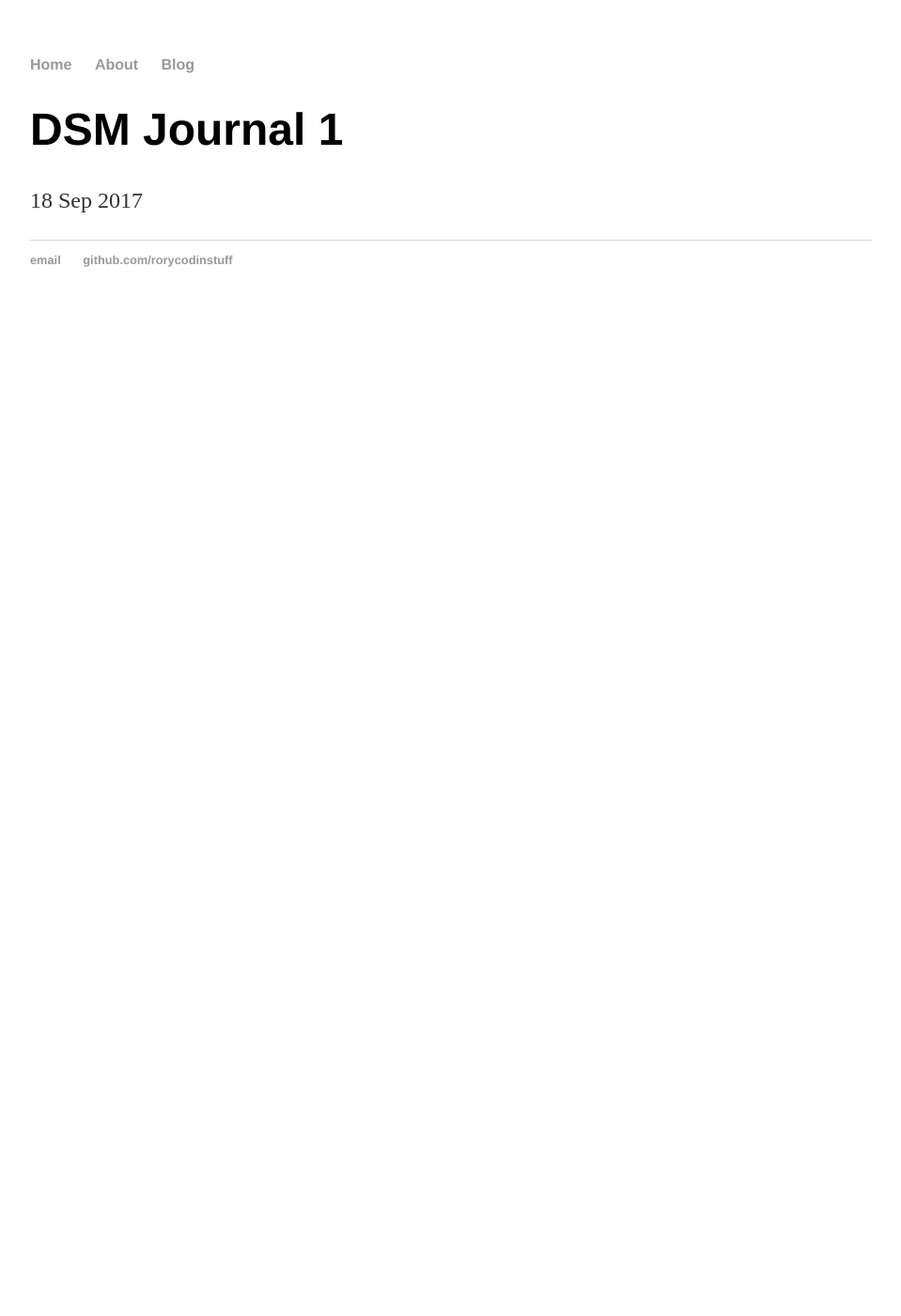
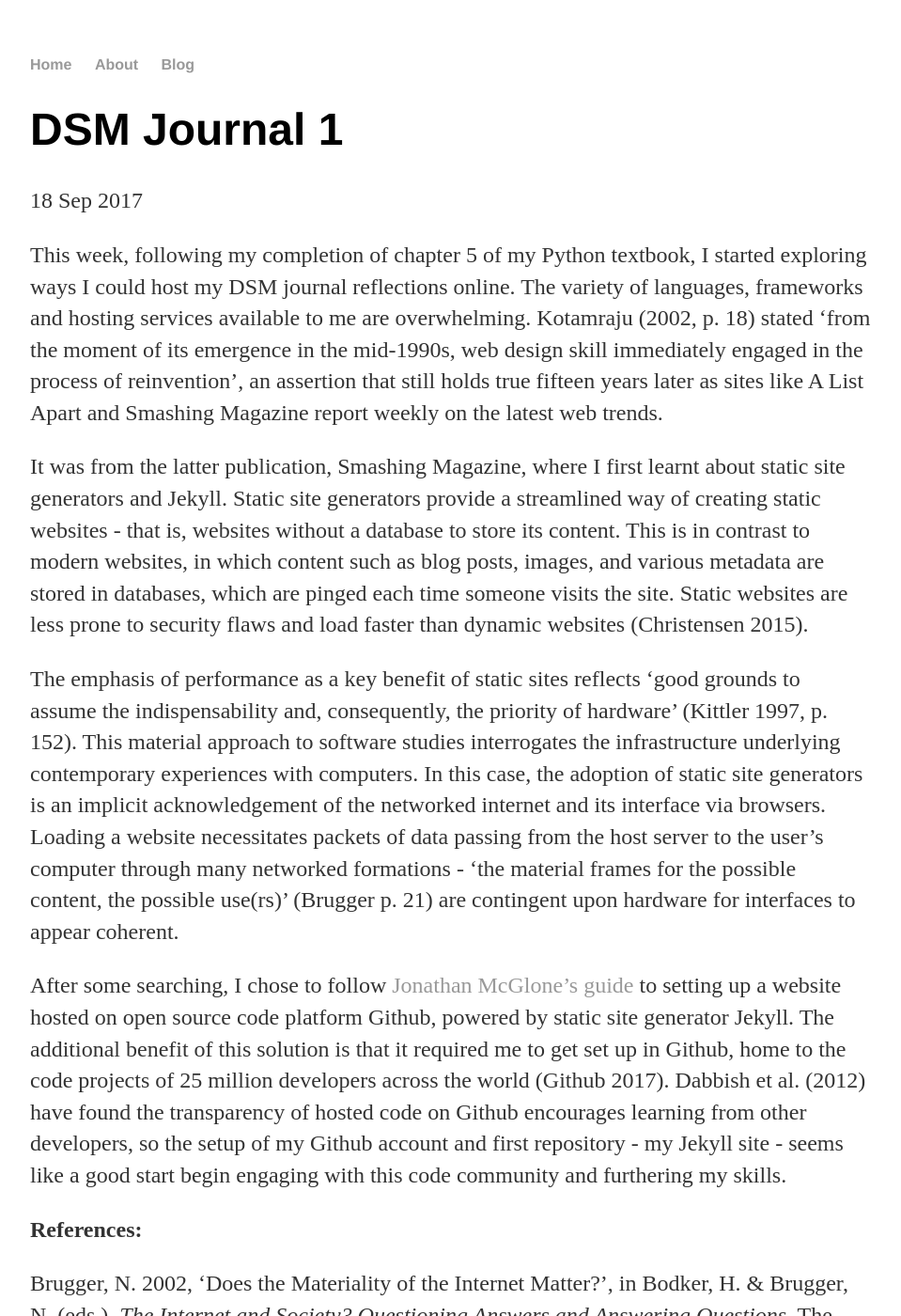
Before and after one commit to rorycodinstuff/rorycodinstuff.github.io, a Jekyll site: the page built from _posts/2017-09-05-dsm-journal-2.md, in a window 1280 px wide and 1400 px high. Shown: the whole window at 94% size, without its empty margins (160-1119 px from the left). Built offline with Jekyll 4.4.1, drawn with Linux system fonts in a browser that asks for light colours; some of the changed text lies outside the part shown.

Commit message:
Update 2017-09-05-dsm-journal-2.md

```diff
--- a/_posts/2017-09-05-dsm-journal-2.md
+++ b/_posts/2017-09-05-dsm-journal-2.md
@@ -3,3 +3,25 @@ layout: post
 title: "DSM Journal 1"
 date: 2017-09-18
 ---
+
+This week, following my completion of chapter 5 of my Python textbook, I started exploring ways I could host my DSM journal reflections online. The variety of languages, frameworks and hosting services available to me are overwhelming. Kotamraju (2002, p. 18) stated 'from the moment of its emergence in the mid-1990s, web design skill immediately engaged in the process of reinvention', an assertion that still holds true fifteen years later as sites like A List Apart and Smashing Magazine report weekly on the latest web trends.
+
+It was from the latter publication, Smashing Magazine, where I first learnt about static site generators and Jekyll. Static site generators provide a streamlined way of creating static websites - that is, websites without a database to store its content. This is in contrast to modern websites, in which content such as blog posts, images, and various metadata are stored in databases, which are pinged each time someone visits the site. Static websites are less prone to security flaws and load faster than dynamic websites (Christensen 2015).
+
+The emphasis of performance as a key benefit of static sites reflects 'good grounds to assume the indispensability and, consequently, the priority of hardware' (Kittler 1997, p. 152). This material approach to software studies interrogates the infrastructure underlying contemporary experiences with computers. In this case, the adoption of static site generators is an implicit acknowledgement of the networked internet and its interface via browsers. Loading a website necessitates packets of data passing from the host server to the user's computer through many networked formations - 'the material frames for the possible content, the possible use(rs)' (Brugger p. 21) are contingent upon hardware for interfaces to appear coherent.
+
+After some searching, I chose to follow [Jonathan McGlone’s guide](http://jmcglone.com/guides/github-pages/) to setting up a website hosted on open source code platform Github, powered by static site generator Jekyll. The additional benefit of this solution is that it required me to get set up in Github, home to the code projects of 25 million developers across the world (Github 2017). Dabbish et al. (2012) have found the transparency of hosted code on Github encourages learning from other developers, so the setup of my Github account and first repository - my Jekyll site - seems like a good start begin engaging with this code community and furthering my skills.
+
+**References:**
+
+Brugger, N. 2002, 'Does the Materiality of the Internet Matter?', in Bodker, H. & Brugger, N. (eds.), *The Internet and Society? Questioning Answers and Answering Questions*, The Centre for Internet Research, Aarhus, Denmark, pp. 13-22.
+
+Christensen, M.B. 2015, 'Why Static Site Generators Are The Next Big Thing', *Smashing Magazine*, weblog, viewed 20 October 2017, <https://www.smashingmagazine.com/2015/11/modern-static-website-generators-next-big-thing/>.
+
+Dabbish, L., Herbsleb, J., Stuart, C. & Tsay, J. 2012, 'Social coding in GitHub: transparency and collaboration in an open software repository', *Proceedings of the ACM 2012 conference on computer supported cooperative work*, Association for Computing Machinery, Seattle, Washington, USA, pp. 1277-1286.
+
+Github 2017, *The world’s leading software development platform - GitHub*, viewed 20 October 2017, <https://github.com/>.
+
+Kittler, F. 'There is No Software' in Kittler, F., 1997, *Literature, Media, Information Systems*, G+B Arts, Amsterdam, pp. 147-155.
+
+Komatraju, N.P. 2002, 'Keeping Up: Web Design Skill and The Reinvented Worker', *Information, Communication & Society*, vol. 5, no. 1, pp. 1-26.
```
